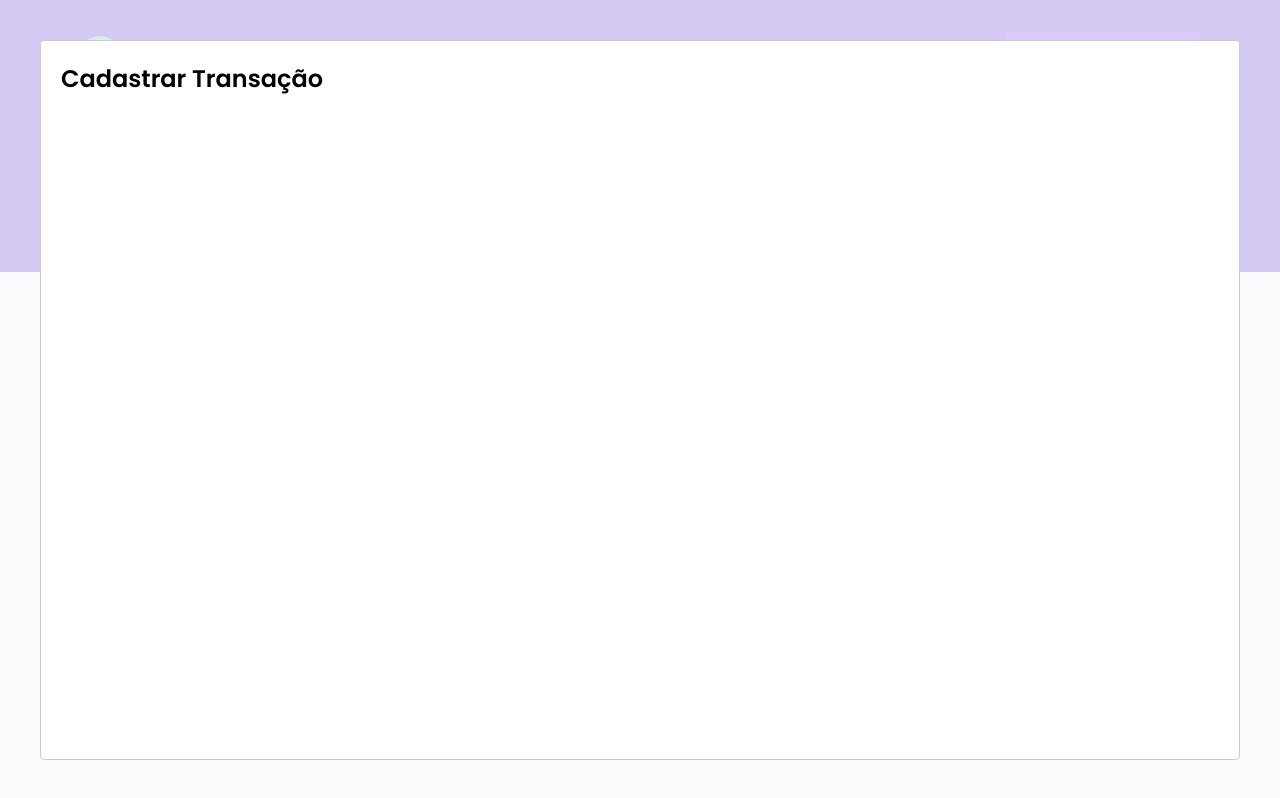
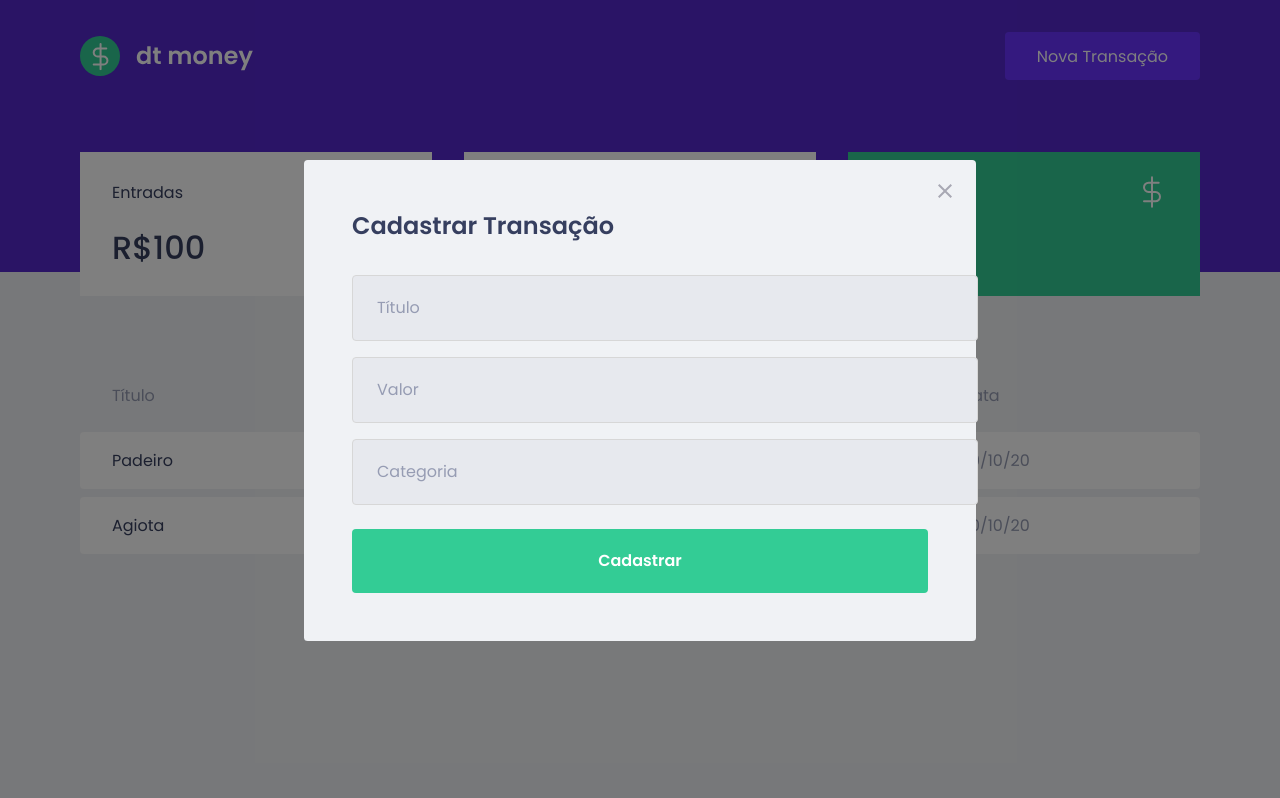
Before and after one commit to robezerra/dtmoney, a React (Create React App) app: page / in a window 1280 px wide. Both pictures are taken after a click on the button "Nova Transação". Built offline with nearby package versions, Linux system fonts and the light colour scheme; no server answers; what miragejs would draw is missing.

Commit message:
bugfix: corrigindo estilizaçao do modal

```diff
--- a/src/App.tsx
+++ b/src/App.tsx
@@ -1,30 +1,32 @@
-import { useState } from 'react';
-import Modal from 'react-modal'
+import { useState } from "react";
+import Modal from "react-modal";
 import { Dashboard } from "./components/Dashboard";
 import { Header } from "./components/Header";
+import { NewTransactionModal } from "./components/NewTransactionModal";
 import { GlobalStyle } from "./styles/global";
 
-Modal.setAppElement('#root')
+Modal.setAppElement("#root");
 
 export function App() {
-  const [isModalOpen, setIsModalOpen] = useState(false)
+  const [isModalOpen, setIsModalOpen] = useState(false);
 
   function handleOpenModal() {
-      setIsModalOpen(true)
+    setIsModalOpen(true);
   }
 
   function handleCloseModal() {
-      setIsModalOpen(false)
+    setIsModalOpen(false);
   }
   return (
     <>
-      <Header onOpenModal={handleOpenModal}/>
+      <Header onOpenModal={handleOpenModal} />
 
       <Dashboard />
 
-      <Modal isOpen={isModalOpen} onRequestClose={handleCloseModal}>
-        <h2>Cadastrar Transação</h2>
-      </Modal>
+      <NewTransactionModal
+        isOpen={isModalOpen}
+        onRequestClose={handleCloseModal}
+      />
 
       <GlobalStyle />
     </>
--- a/src/components/Header/index.tsx
+++ b/src/components/Header/index.tsx
@@ -1,5 +1,3 @@
-import { useState } from 'react'
-import Modal from 'react-modal'
 import logo from '../../assets/logo.svg'
 import { Container, Content } from './styles'
 
@@ -8,8 +6,6 @@
 }
 
 export function Header({onOpenModal}: HeaderProps) {
-
-
     return(
         <Container>
             <Content>
--- /dev/null
+++ b/src/components/NewTransactionModal/index.tsx
@@ -0,0 +1,35 @@
+import Modal from "react-modal";
+import { Container } from "./styles";
+import close from "../../assets/close.svg";
+
+interface NewTransactionModalProps {
+  isOpen: boolean;
+  onRequestClose: () => void;
+}
+
+export function NewTransactionModal({
+  isOpen,
+  onRequestClose,
+}: NewTransactionModalProps) {
+  return (
+    <Modal
+      isOpen={isOpen}
+      onRequestClose={onRequestClose}
+      overlayClassName="react-modal-overlay"
+      className="react-modal-content">
+      <button
+      type="button" onClick={onRequestClose} className="react-modal-close">
+        <img src={close} alt="Fechar modal" />
+      </button>
+
+      <Container>
+        <h2>Cadastrar Transação</h2>
+        <input placeholder="Título"/>
+        <input type="number" placeholder="Valor"/>
+        <input placeholder="Categoria"/>
+        <button type="submit">Cadastrar</button>
+      </Container>
+
+    </Modal>
+  );
+}
--- /dev/null
+++ b/src/components/NewTransactionModal/styles.ts
@@ -0,0 +1,44 @@
+import styled from "styled-components";
+
+export const Container = styled.form`
+  h2 {
+    color: var(--text-title);
+    font-size: 1.5rem;
+    margin-bottom: 2rem;
+  }
+
+  input {
+    width: 100%;
+    padding: 0 1.5rem;
+    height: 4rem;
+    border-radius: 0.25rem;
+    border: 1px solid #d7d7d7;
+    background: #e7e9ee;
+    font-weight: 400;
+    font-size: 1rem;
+    &::placeholder {
+      color: var(--text-body);
+    }
+
+    & + input {
+      margin-top: 1rem;
+    }
+  }
+
+  button[type="submit"] {
+    width: 100%;
+    padding: 0 1.5rem;
+    height: 4rem;
+    background: var(--green);
+    color: #fff;
+    border-radius: 0.25rem;
+    border: 0;
+    font-size: 1rem;
+    margin-top: 1.5rem;
+    font-weight: 600;
+    transition: filter 0.2s;
+    &:hover {
+      filter: brightness(0.9);
+    }
+  }
+`;
--- a/src/styles/global.ts
+++ b/src/styles/global.ts
@@ -1,4 +1,4 @@
-import { createGlobalStyle } from 'styled-components'
+import { createGlobalStyle } from "styled-components";
 
 export const GlobalStyle = createGlobalStyle`
     :root {
@@ -53,4 +53,38 @@
         opacity: 0.6;
         cursor: not-allowed;
     }
-`
+
+    .react-modal-overlay {
+        background: rgba(0, 0, 0, 0.5);
+        position: fixed;
+        top: 0;
+        right: 0;
+        bottom: 0;
+        left: 0;
+        display: flex;
+        align-items: center;
+        justify-content: center;
+    }
+
+    .react-modal-content {
+    width: 100%;
+    max-width: 576px;
+    background: var(--background);
+    padding: 3rem;
+    position: relative;
+    border-radius: 0.24rem;
+  }
+
+  .react-modal-close {
+    position: absolute;
+    right: 1.5rem;
+    top: 1.5rem;
+    border: 0;
+    background: transparent;
+    transition: filter 0.2s;
+
+    &:hover {
+      filter: brightness(0.8);
+    }
+  }
+`;
```
